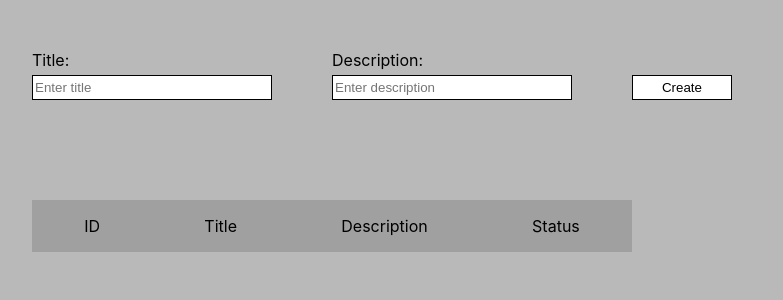
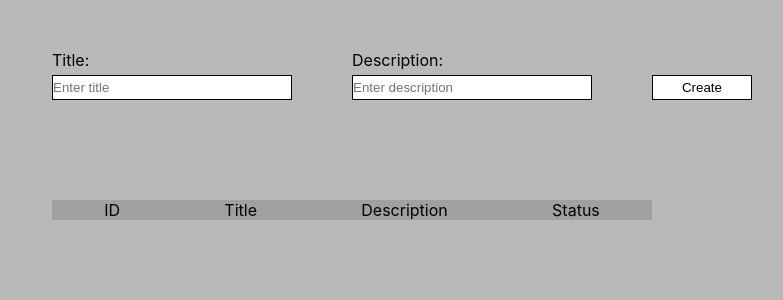
Before and after one commit to ViacheslavRudenko/ToDoList_PM_TT, a React (Create React App) app: page / in a window 1280 px wide. Shown: the top 300 px of the page, without its empty margins (8-791 px from the left). Built offline with nearby package versions, Linux system fonts and the light colour scheme.

Commit message:
fix: A bug fix style

```diff
--- a/src/App.css
+++ b/src/App.css
@@ -1,11 +1,14 @@
 * {
+  padding: 0;
+  margin: 0;
+}
+body {
   background-color: rgb(186, 185, 185);
 }
-
 .App {
   height: 100vh;
   max-width: 1200px;
   margin: 0 auto;
-  padding: 50px 0;
+  padding: 50px 20px;
   box-sizing: border-box;
 }
```
